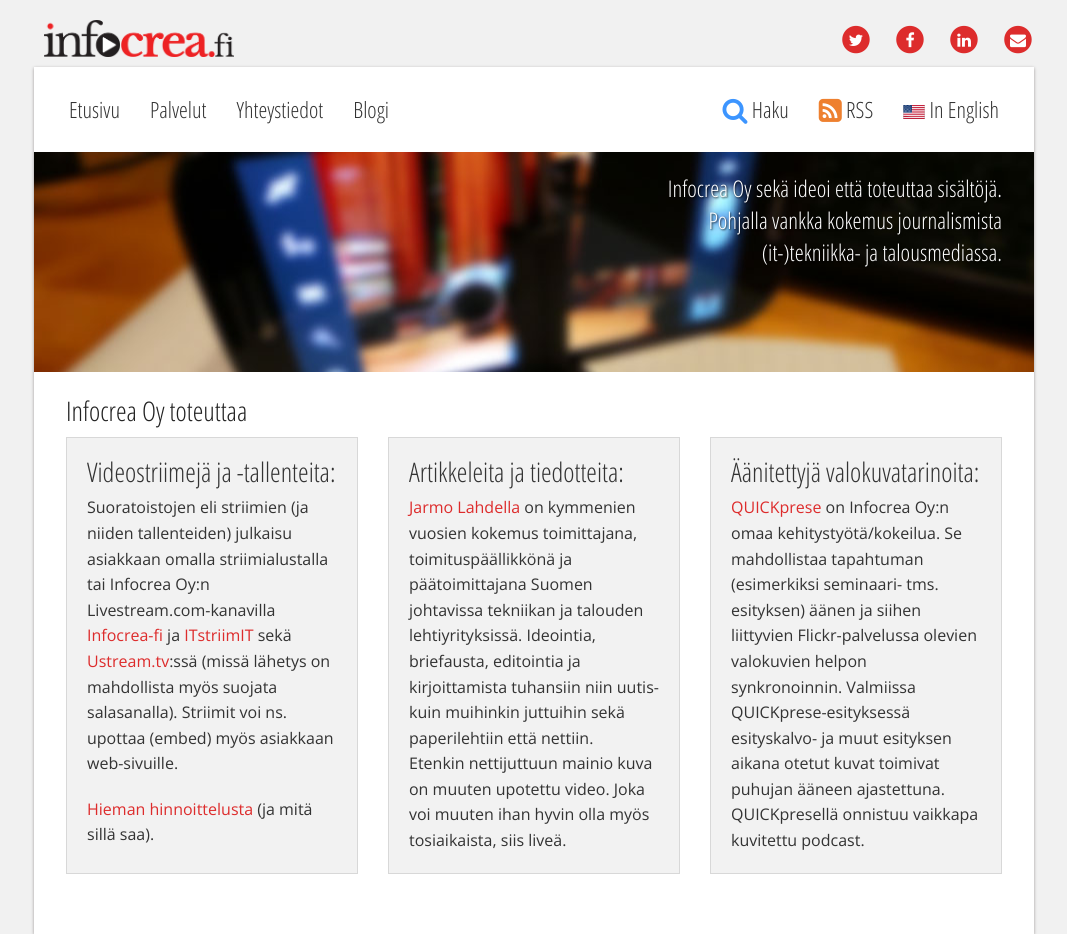
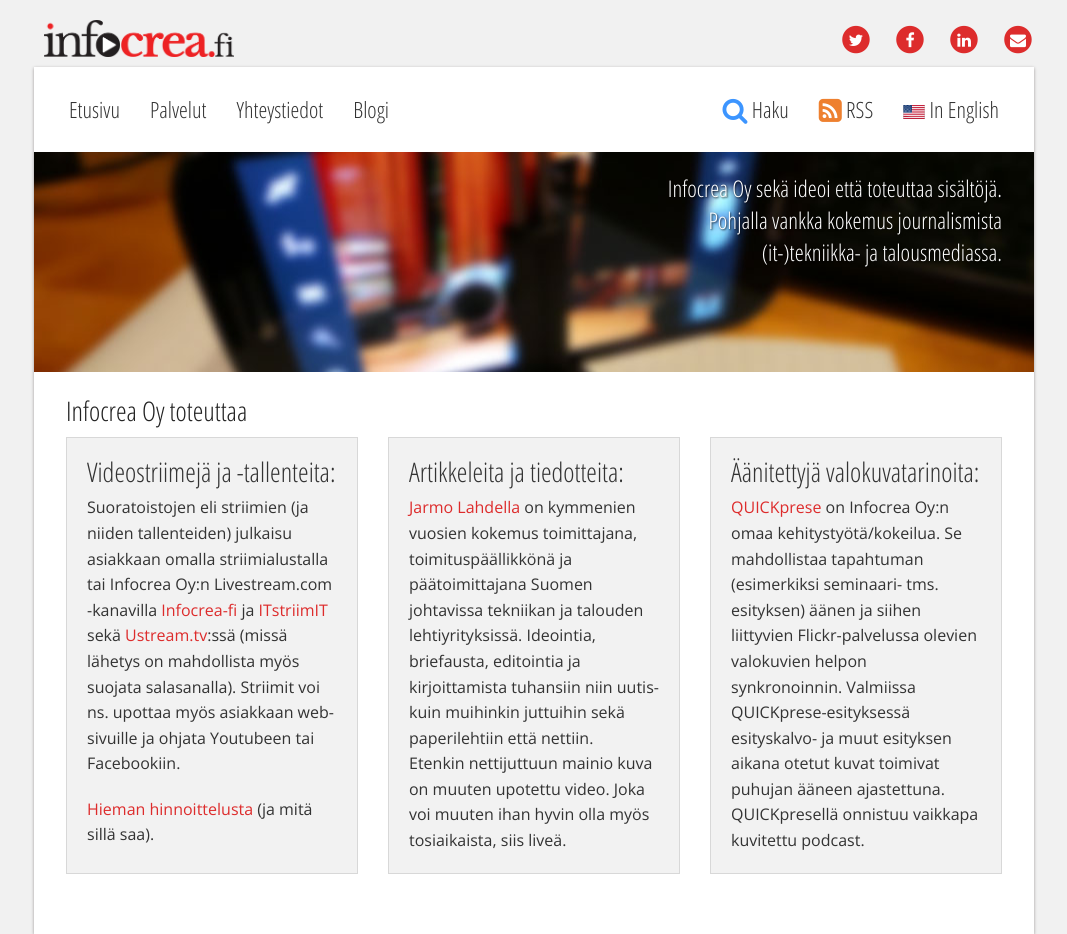
Before and after one commit to Pyppe/infocrea.fi, a Jekyll site: the page built from index.html, in a window 1280 px wide. Shown: the whole page, without its empty margins (106-1173 px from the left). Built offline with Jekyll 4.4.1, drawn with Linux system fonts in a browser that asks for light colours; nearby versions of some CDN libraries.

Commit message:
index.htmln päivitys

```diff
--- a/index.html
+++ b/index.html
@@ -22,7 +22,7 @@
       <div class="panel" data-equalizer-watch>
         <h3>Videostriimejä ja -tallenteita:</h3>
         <p>Suoratoistojen eli striimien (ja niiden tallenteiden) julkaisu asiakkaan omalla striimialustalla tai Infocrea Oy:n
-        Livestream.com-kanavilla <a href="https://new.livestream.com/Infocrea-fi">Infocrea-fi</a> ja <a href=https://new.livestream.com/ITstriimIT>ITstriimIT</a> sekä <a href="http://www.ustream.tv/user/fi-stream">Ustream.tv</a>:ssä (missä lähetys on mahdollista myös suojata salasanalla). Striimit voi ns. upottaa (embed) myös asiakkaan web-sivuille.<p>
+        Livestream.com -kanavilla <a href="https://new.livestream.com/Infocrea-fi">Infocrea-fi</a> ja <a href=https://new.livestream.com/ITstriimIT>ITstriimIT</a> sekä <a href="http://www.ustream.tv/user/fi-stream">Ustream.tv</a>:ssä (missä lähetys on mahdollista myös suojata salasanalla). Striimit voi ns. upottaa myös asiakkaan web-sivuille ja ohjata Youtubeen tai Facebookiin.<p>
         <a href="/tarjous/">Hieman hinnoittelusta</a> (ja mitä sillä saa).
         </p>
       </div>
```
